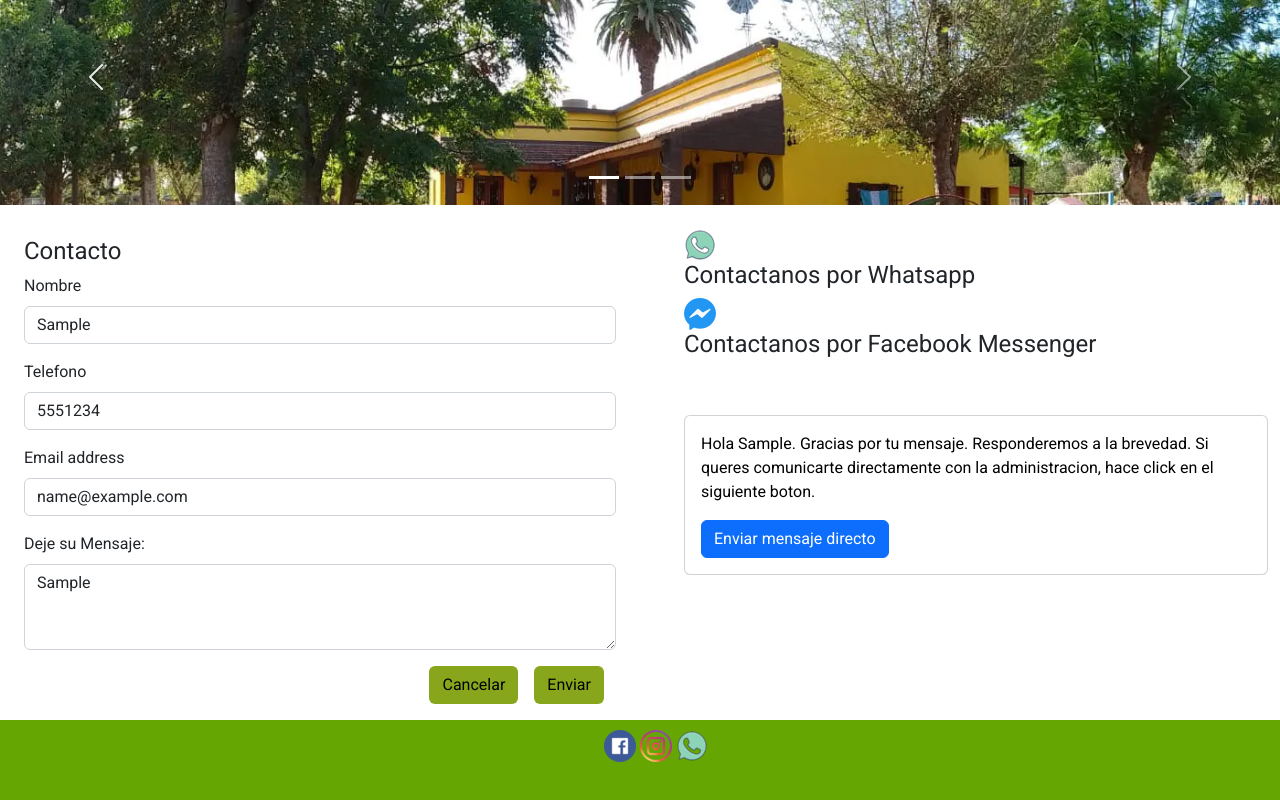
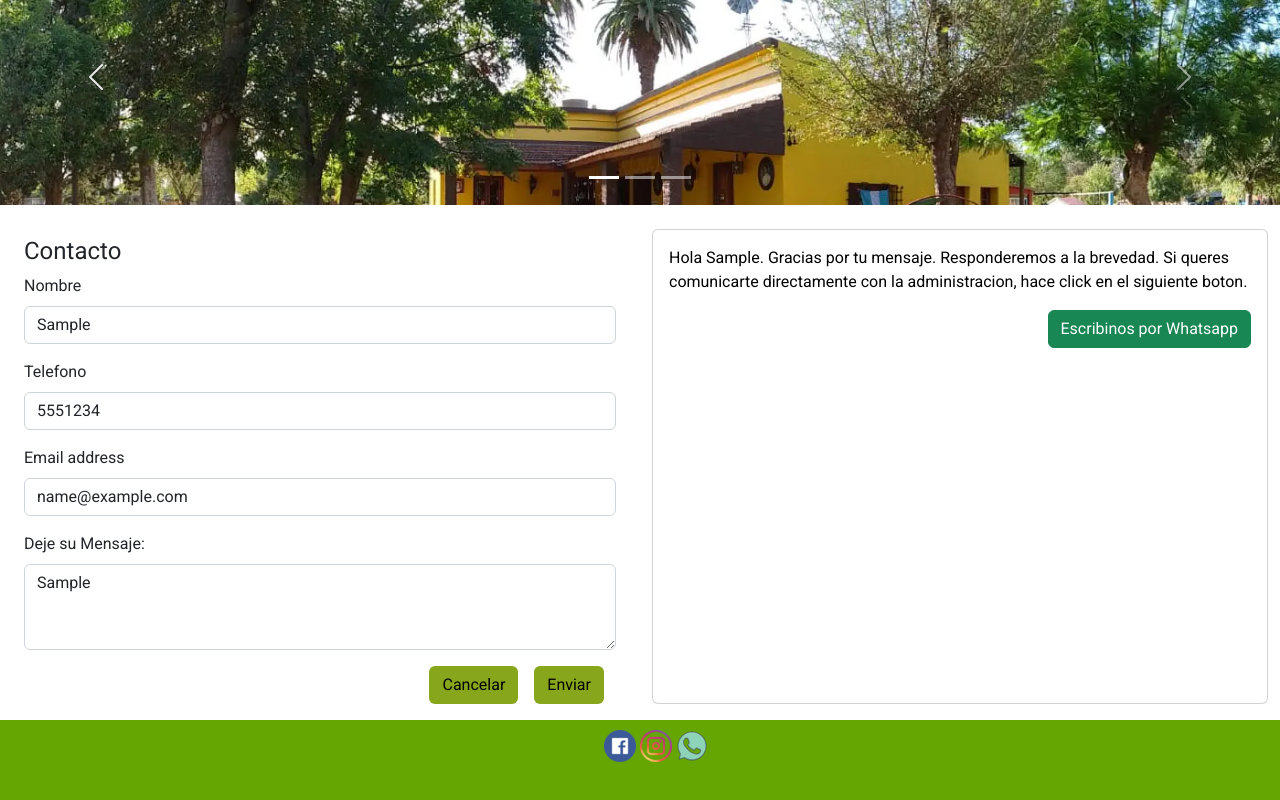
Before and after one commit to luchoslp1989/PF-Perez, a website: page pages/contacto.html in a window 1280 px wide. Both pictures are taken after typing "Sample", "5551234", "name@example.com", "Sample" into the empty fields and a click on the input "Enviar". Shown: the part 147-947 px from the top of the page. Drawn offline with nearby package versions, Linux system fonts and the light colour scheme.

Commit message:
Se modifica page contacto y se le da estilo a boton añadido mediante evento

```diff
--- a/js/contact.js
+++ b/js/contact.js
@@ -17,11 +17,10 @@ const pintarMensaje = (nombre) => {
         div.className = 'card w-100 h-100'
         div.innerHTML = `
                 <div class="card-body">
-                <p class="card-text">Hola ${nombre}.
-                Gracias por tu mensaje. Responderemos a la brevedad.
-                Si queres comunicarte directamente con la administracion,
-                hace click en el siguiente boton.</p>
-                <a href="https://api.whatsapp.com/send?phone=541159429901" target="_blank" class="btn btn-primary">Enviar mensaje directo</a>
+                    <p class="card-text">Hola ${nombre}. Gracias por tu mensaje. Responderemos a la brevedad. Si queres comunicarte directamente con la administracion, hace click en el siguiente boton.</p>
+                    <div class="d-flex justify-content-end">
+                        <a href="https://api.whatsapp.com/send?phone=541159429901" target="_blank" class="btn btnWap btn-success">Escribinos por Whatsapp</a>
+                    </div>
                 </div>
         `
     container.appendChild(div)
--- a/pages/contacto.html
+++ b/pages/contacto.html
@@ -104,24 +104,8 @@
                 </div>
               </form>
       </section>
-      <section  class="col-sm-12 col-md-6 col-lg-6 container-fluid my-3 mt-4 iconsContact">
-          <ul class="d-flex directionColumn">
-              <li>
-                  <a href="https://api.whatsapp.com/send?phone=541159429901" target="_blank">
-                    <img src="../img/icons/whatsapp.png" alt="Logo de Whatsapp">
-                  </a>
-                  <h2>Contactanos por Whatsapp</h2>
-              </li>
-              <li>
-                  <a href="../pages/404.html">
-                    <img src="../img/icons/messenger.png" alt="Logo de Facebook Messenger">
-                  </a>
-                  <h2>Contactanos por Facebook Messenger</h2>
-              </li>
-              <li id="containerMensaje" class="mt-5">
+      <section id="containerMensaje" class="col-sm-12 col-md-6 col-lg-6 container-fluid my-3 mt-4 iconsContact">
 
-              </li>
-          </ul>
        </section>
       </div>
 
--- a/scss/_commons.scss
+++ b/scss/_commons.scss
@@ -44,6 +44,12 @@ footer{
 	    transition: all 1s;
     }
 }
+
+.btn-wap {
+    background-color: $whatsappColor;
+    border-color: $whatsappColor;
+    color: #fff;
+  }
 
 .principalSection{
     width: auto;
--- a/scss/_vars.scss
+++ b/scss/_vars.scss
@@ -6,6 +6,7 @@ $secondaryColor:  #C8D98B;
 $footerColor: #65a603;
 $btnColor: #88A61C;
 $btnHoverColor: #c1cc9b;
+$whatsappColor: #03bb00
 $fontColor: black;
 
 $borderFacebook: solid aqua 3px;
```
